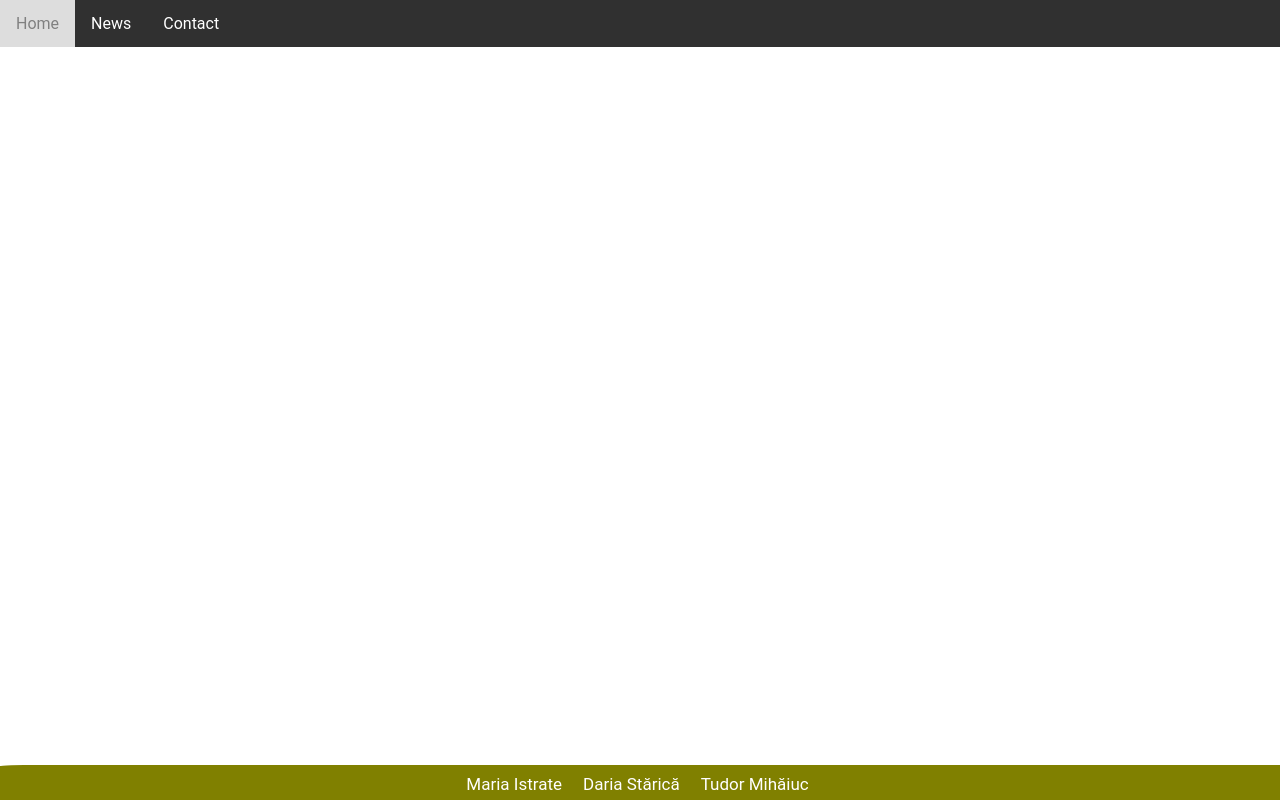
After one commit to MariaIstrate06/MEQ, a PHP site: page /HTML/Index.html in a window 1280 px wide. The commit adds this page. Run offline with PHP 8.4, Linux system fonts and the light colour scheme.

Commit message:
reorganised the folders

```diff
--- a/CSS/Front+flex.css
+++ b/CSS/Front+flex.css
@@ -1,45 +1,87 @@
-/* Add a black background color to the top navigation */
+/* COLOR CODES:
+
+- VERDE INCHIS: #808000
+- GRI INCHIS (BG): #1a1a1a
+- GRI SI MAI INCHIS: #0f0f0f
+- ALB: #FFFFFF
+- GRI DESCHIS: #858585
+- ALT GRI DOAMNE AJUTA: #303030
+*/
+/* -------------------TOPNAV---------------*/
 .topnav {
-    background-color: #FFF8DC;
+    background-color: #303030;
     overflow: hidden;
-    flex: 1;
+    text-align: center;
 }
-
-  /* Style the links inside the navigation bar */
 .topnav a {
     float: left;
-    color: 	#A0522D;
+    color: 	white;
     text-align: center;
     padding: 14px 16px;
     text-decoration: none;
-    font-size: 17px;
+    font-size:em;
     display:flex;
 }
-
-  /* Change the color of links on hover */
 .topnav a:hover {
     background-color: #ddd;
     color: black;
-
 }
-
-  /* Add a color to the active/current link */
 .topnav a.active {
-    background-color: 	#808000;
-    color: white;
+    color: gray;
+   /* border: white; */
 
 }
 .topnav .login-container{
-    float:right;
+    float: right;
+    padding-top: 4px;
 }
-  /* Style the search box inside the navigation bar */
-/*.topnav input[type=text] {
-    padding: 6px;
-    border: none;
-    margin-top: 8px;
-    font-size: 17px;
-    width:188px;
-  }*/
+/*---------------------TOPNAV END--------------*/
+.fancy-title{
+    color: white;
+    font-size: 6em;
+    font-family: 'Roboto';
+    line-height: 90vh;
+    text-align: center;
+}
+span{
+  opacity: 0;
+  color: #858585;
+  transition: all 1s ease;
+}
+span.fade{
+  opacity: 1;
+  color: white;
+  transform: translateX(0px);
+}
+.slogan {
+    color: #858585;
+    position: relative;
+    overflow: visible;
+    width: auto;
+    height: auto;
+    font-family: 'Roboto';
+    padding-left: 2.4em;
+}
+/*--------------TITLE END--------------*/
+
+
+/*------------------------LEFT SIDE END-----------------------*/
+
+/*----------------------RIGHT SIDE----------------------------*/
+
+.meq-description{
+    color: #858585;
+    position: absolute;
+    width: 25%;
+    top: 10em;
+    left:50%;
+    right: auto;
+    text-align: right;
+    padding-right: 50px;
+    transform: translate(-50%,-50%);
+    width: 100%;
+    /*padding: 20px;*/
+}
   .content .add-comment button{
         cursor: pointer;
         border-radius: 5em;
@@ -50,7 +92,7 @@
         padding-right: 40px;
         padding-bottom: 10px;
         padding-top: 10px;
-        font-family: 'Ubuntu', sans-serif;
+        font-family: 'Roboto', sans-serif;
         margin-left: 0%;
         font-size: 13px;
         box-shadow: 0 0 20px 1px rgba(0, 0, 0, 0.04);
@@ -58,8 +100,8 @@
   /* Login */
 .footer-container button{
     color: 	#FFFFFF;
-    font-family: 'Ubuntu', sans-serif;
-    text-align: left;
+    font-family: 'Roboto', sans-serif;
+    text-align: center;
     padding: 6px;
     text-decoration: none;
     font-size: 17px;
@@ -75,8 +117,8 @@
   .topnav .login-container button{
 
     color: 	#FFFFFF;
-    font-family: 'Ubuntu', sans-serif;
-    text-align: left;
+    font-family: 'Roboto', sans-serif;
+    text-align: center;
     padding: 6px;
     text-decoration: none;
     font-size: 17px;
@@ -105,8 +147,6 @@
 
 
   }
-
-
   .sidenav a {
     padding: 6px 6px 6px 15px;
     text-decoration: none;
@@ -119,6 +159,7 @@
   .sidenav a:hover {
     color: #064579;
   }
+
 .sidenav h2 {
     padding: 6px 8px 6px 20px;
     text-decoration: none;
@@ -127,6 +168,7 @@
     display: block;
   }
 
+
   body {
     width: 100%;
     height: initial;
@@ -134,22 +176,19 @@
     margin-top: 0;
     margin-right: 0;
     margin-bottom: 0;
-    font-family: 'Ubuntu', sans-serif;
+    font-family: 'Roboto', sans-serif;
+    overflow-x: hidden;
+    overflow-y: hidden;
   }
 
-  .container { /*toate elementele */
-    display:flex;
-    flex-direction: column;
-    height: inherit;
-    margin-right: 0;
-    width: inherit;
+  .main { /*toate elementele */
+    text-align: center;
+    background-color:#1a1a1a;
   }
 
-  .center-container { /* content + sidebar*/
-    display: flex;
-    background-image: url(../images/background_white.png);
-    min-height: 100vh;
-    margin-right: 0;
+  .section1 { /* content + sidebar*/
+    text-align: center;
+    background-color: #1a1a1a;
   }
 
   .content { /* forumul */
@@ -202,14 +241,16 @@
   }
 }
 
-@media screen and (min-width: 1000px) {
+@media screen and (max-width: 1000px) {
   .sidenav  {
     font-size: 80%;
-    text-align: left;
+    text-align: center;
     width: 30%;
+    margin: 0 auto;
   }
   .center-container{
-    flex-direction:row ;
+      text-align: center;
+      font-size: 70%;
     }
 }
 @media screen and (max-width: 1000px) {
@@ -222,10 +263,11 @@
   }
   .content {
     width: inherit;
+      font-size: 50%
   }
 }
 @media screen and (max-width: 1000px) {
     .topnav  {
-    display: block;
-    text-align: center;
-  }}
+    margin: 0 auto;
+    }
+}
--- a/CSS/Login.css
+++ b/CSS/Login.css
@@ -21,8 +21,7 @@ body {
     }
 
     .backbutton{
-
-
+        opacity:1;
     }
     .un {
     width: 76%;
@@ -106,3 +105,4 @@ body {
         .main {
             border-radius: 0px;
         }
+    }
--- a/HTML/People/Contact.html
+++ b/HTML/Contact.html
@@ -23,7 +23,7 @@
     <div class="main">
         <div class="responsive">
             <div class="gallery">
-                <a target="_self" href="/HTML/People/Daria.html">
+                <a target="_self" href="/HTML/Daria.html">
                     <img src="/images/daria.png" alt="Daria" width="600" height="400">
                 </a>
                 <div class="desc">
@@ -34,7 +34,7 @@
 
         <div class="responsive">
             <div class="gallery">
-                <a target="_self" href="/HTML/People/Tudor.html">
+                <a target="_self" href="/HTML/Tudor.html">
                     <img src="/images/tudor.png" alt="Tudor" width="600" height="400">
                 </a>
                 <div class="desc">
@@ -45,7 +45,7 @@
 
         <div class="responsive">
             <div class="gallery">
-                <a target="_self" href="/HTML/People/Maria.html">
+                <a target="_self" href="/HTML/Maria.html">
                     <img src="/images/maria.png" alt="Maria" width="600" height="400">
                 </a>
                 <div class="desc">
--- /dev/null
+++ b/HTML/Index.html
@@ -0,0 +1,32 @@
+<!DOCTYPE html>
+<html>
+    <meta name="viewport" content="width=device-width, initial-scale=1.0">
+<head>
+    <title> MEq </title>
+    <link rel="icon" type="image/x-icon" href="../images/">
+    <link href="https://fonts.googleapis.com/css?family=Ubuntu" rel="stylesheet">
+    <link rel="stylesheet" type="text/css" href="../CSS/Front+flex.css">
+</head>
+<body>
+    <div class="container">
+        <div class="topnav">
+            <a class="active" href="Front+flex.html">Home</a>
+            <a href="News.html">News</a>
+            <a href="People/Contact.html">Contact</a>
+        </div>
+
+
+        <div class="footer">
+            <footer>
+                <div class="footer-container">
+                <button type="button" onclick="location.href = 'People/Maria.html' ">Maria Istrate</button>
+                <button type="button" onclick="location.href = 'People/Daria.html' ">Daria Stărică</button>
+                <button type="button" onclick="location.href = 'People/Tudor.html' ">Tudor Mihăiuc</button>
+                </div>
+            </footer>
+        </div>
+    </div>
+
+</body>
+
+</html>
```
Also changed, not shown: CSS/People.css (+0 -8 lines), HTML/Front+flex.html (+9 -30 lines), JS/Front.js (added, +23 -0 lines), test.html (added, +29 -0 lines), HTML/Daria.html (renamed from HTML/People/Daria.html), HTML/Maria.html (renamed from HTML/People/Maria.html), HTML/News.Html (added), HTML/Tudor.html (renamed from HTML/People/Tudor.html), README.md (added), 2 other files. Lines whose indentation alone changed are shown as unchanged.
